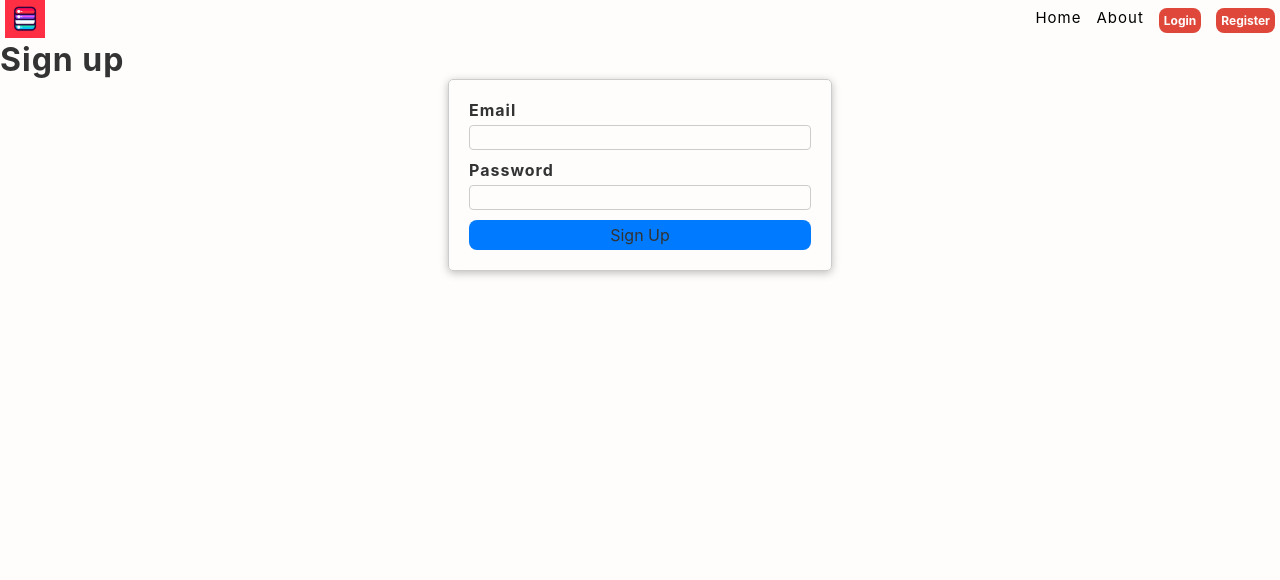
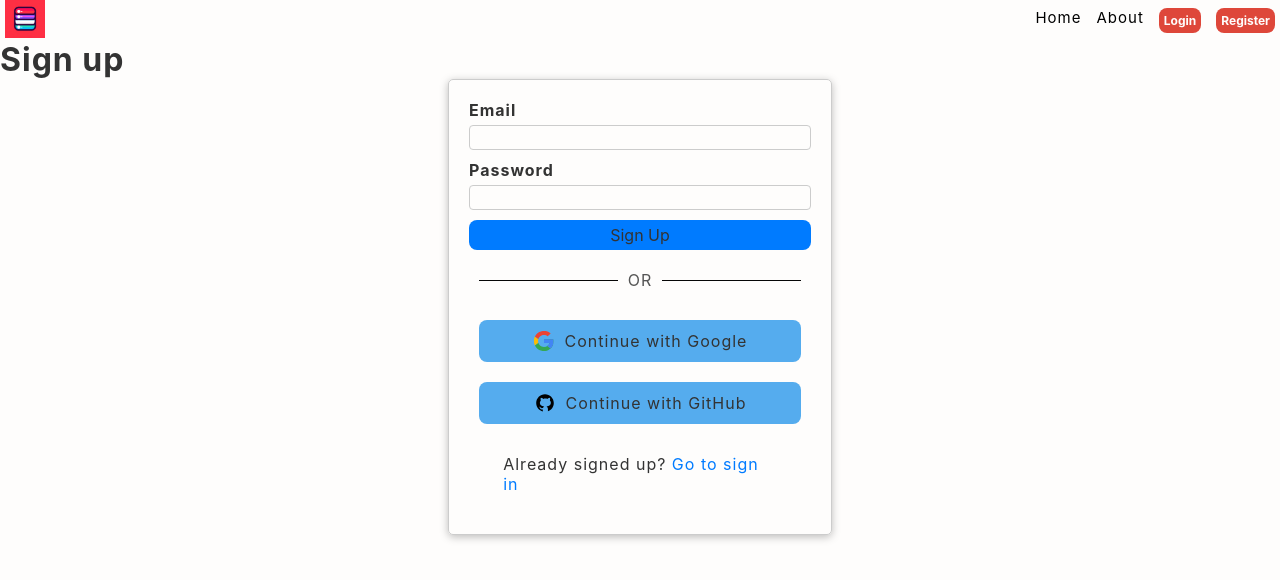
Before and after one commit to zli213/TaskTick, a Next.js app: page /auth/register in a window 1280 px wide. Shown: the top 580 px of the page. Built offline with nearby package versions, Linux system fonts and the light colour scheme; no server answers.

Commit message:
Add third party-acount module in register page.

```diff
--- a/components/pages/Signup/SignupForm.client.js
+++ b/components/pages/Signup/SignupForm.client.js
@@ -2,6 +2,8 @@
 import React, { useState, useEffect } from "react";
 import { useRouter } from "next/navigation";
 import styles from "../../../styles/scss/form.module.scss";
+import Icon from "../../application/widgets/Icon";
+import Link from "next/link";
 
 const SignupForm = () => {
   const [formData, setFormData] = useState({});
@@ -93,6 +95,41 @@ const SignupForm = () => {
         />
       </div>
       <button className={styles.submit}>Sign Up</button>
+      <div className={styles.dividerWithText}>
+        <span>OR</span>
+      </div>
+      <div className={styles.google}>
+        <a
+          className={styles.google}
+          style={{ backgroundColor: "#55acee" }}
+          onClick={() =>
+            signIn("google", { callbackUrl: "/application/today" })
+          }
+          role="button"
+        >
+          <Icon type="google" className={styles.icon} />
+          Continue with Google
+        </a>
+      </div>
+      <div className={styles.github}>
+        <a
+          className={styles.github}
+          style={{ backgroundColor: "#55acee" }}
+          onClick={() =>
+            signIn("github", { callbackUrl: "/application/today" })
+          }
+          role="button"
+        >
+          <Icon type="github" className={styles.icon} />
+          Continue with GitHub
+        </a>
+      </div>
+      <p className={styles.signIn}>
+        Already signed up?{" "}
+        <Link href="/auth/signin" className={styles.signInLink}>
+          Go to sign in
+        </Link>
+      </p>
     </form>
   );
 };
--- a/styles/scss/form.module.scss
+++ b/styles/scss/form.module.scss
@@ -41,4 +41,53 @@
     padding: 5px;
     border-radius: $borderRadius;
   }
+  .dividerWithText {
+    display: flex;
+    align-items: center;
+    text-align: center;
+    color: $textSecondaryColor; // Text color
+    margin: 20px 0; // Adjust the margin as needed
+    width: 100%;
+
+    &::before,
+    &::after {
+      content: "";
+      flex: 1;
+      border-bottom: 1px solid #060606; // Change the color and thickness as needed
+      margin: 0 10px; // Adjust spacing around the text
+    }
+    .dividerWithText span {
+      padding: 0 5px;
+    }
+  }
+
+  .google,
+  .github {
+    display: flex;
+    justify-content: center;
+    align-items: center;
+    gap: 10px;
+    width: 100%;
+    padding: 10px;
+    border-radius: $borderRadius;
+    text-align: center;
+    &:hover {
+      color: #0056b3;
+    }
+  }
+
+  .icon {
+    height: 2.2rem;
+  }
+  .signIn {
+    margin: $marginSm 0;
+    width: 80%;
+    .signInLink {
+      color: #007bff;
+
+      &:hover {
+        color: #0056b3;
+      }
+    }
+  }
 }
```
